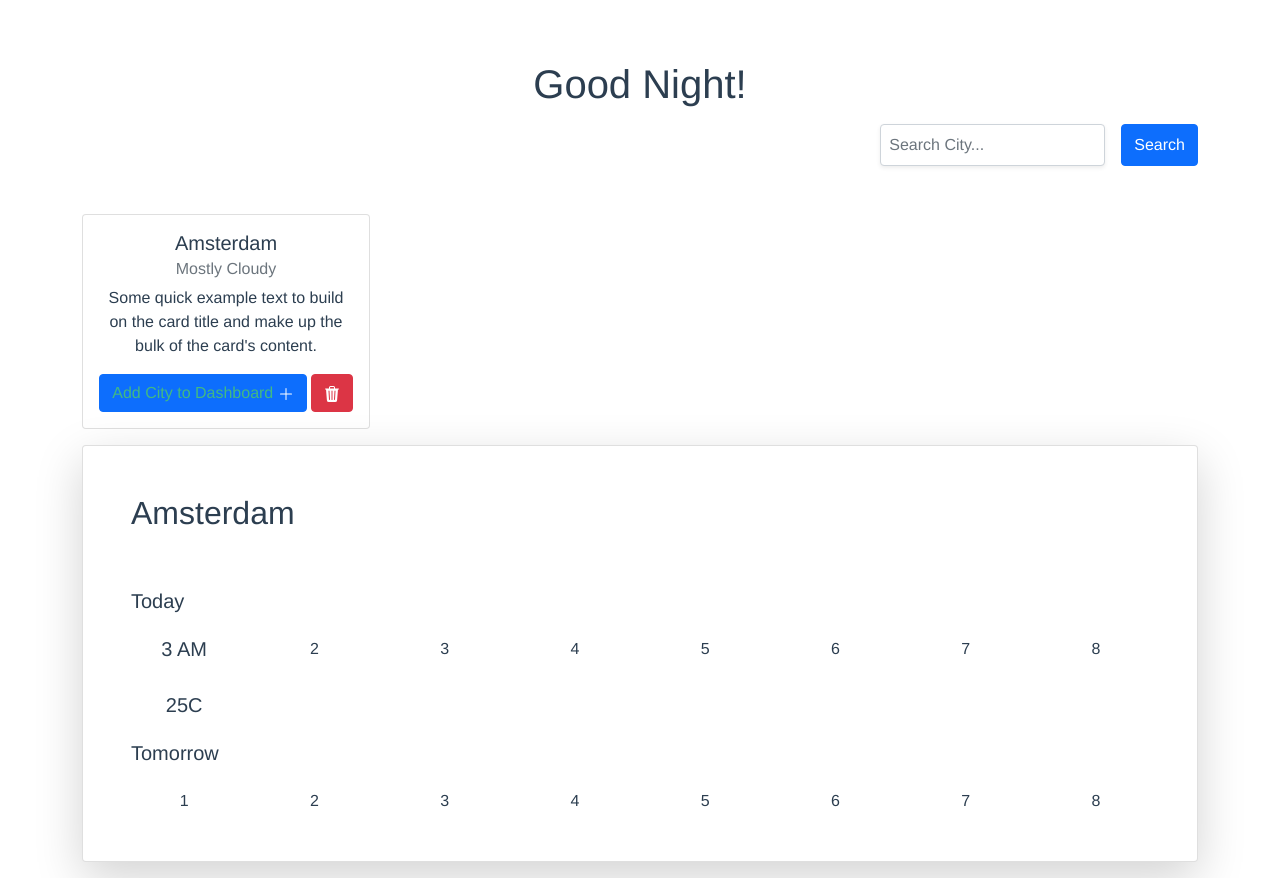
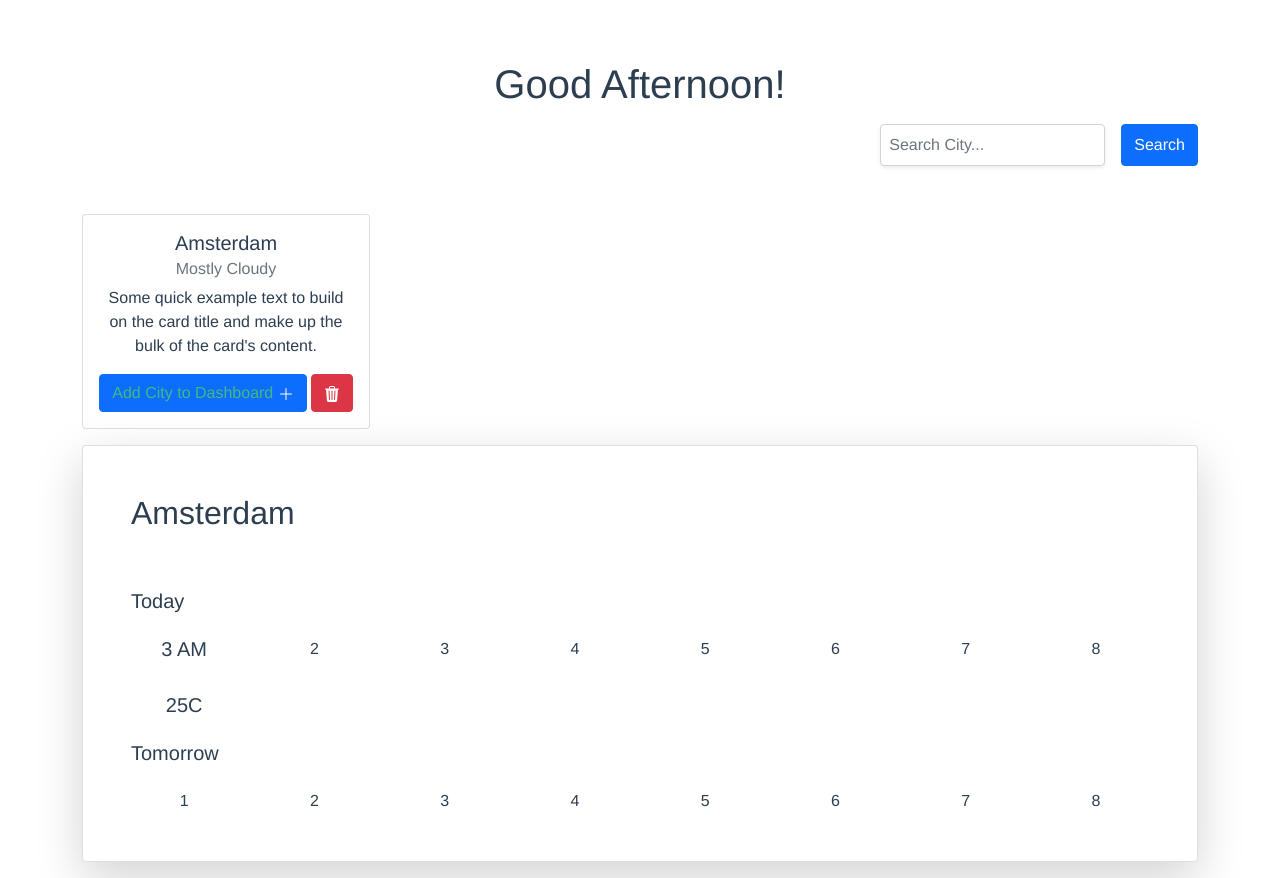
Before and after one commit to rcohalim/javascript-vue-exercise, a Vue app: page / in a window 1280 px wide. Built offline with nearby package versions, Linux system fonts and the light colour scheme.

Commit message:
change to good afternoon
change to good afternoon

```diff
--- a/src/App.vue
+++ b/src/App.vue
@@ -2,7 +2,7 @@
   <div id="app">
     <div class="container-lg container">
       <div class="title-container">
-        <h1 class="title text-center">Good Night!</h1>
+        <h1 class="title text-center">Good Afternoon!</h1>
       </div>
 
       <div class="form-container d-flex mt-3 mb-5 justify-content-end">
```
